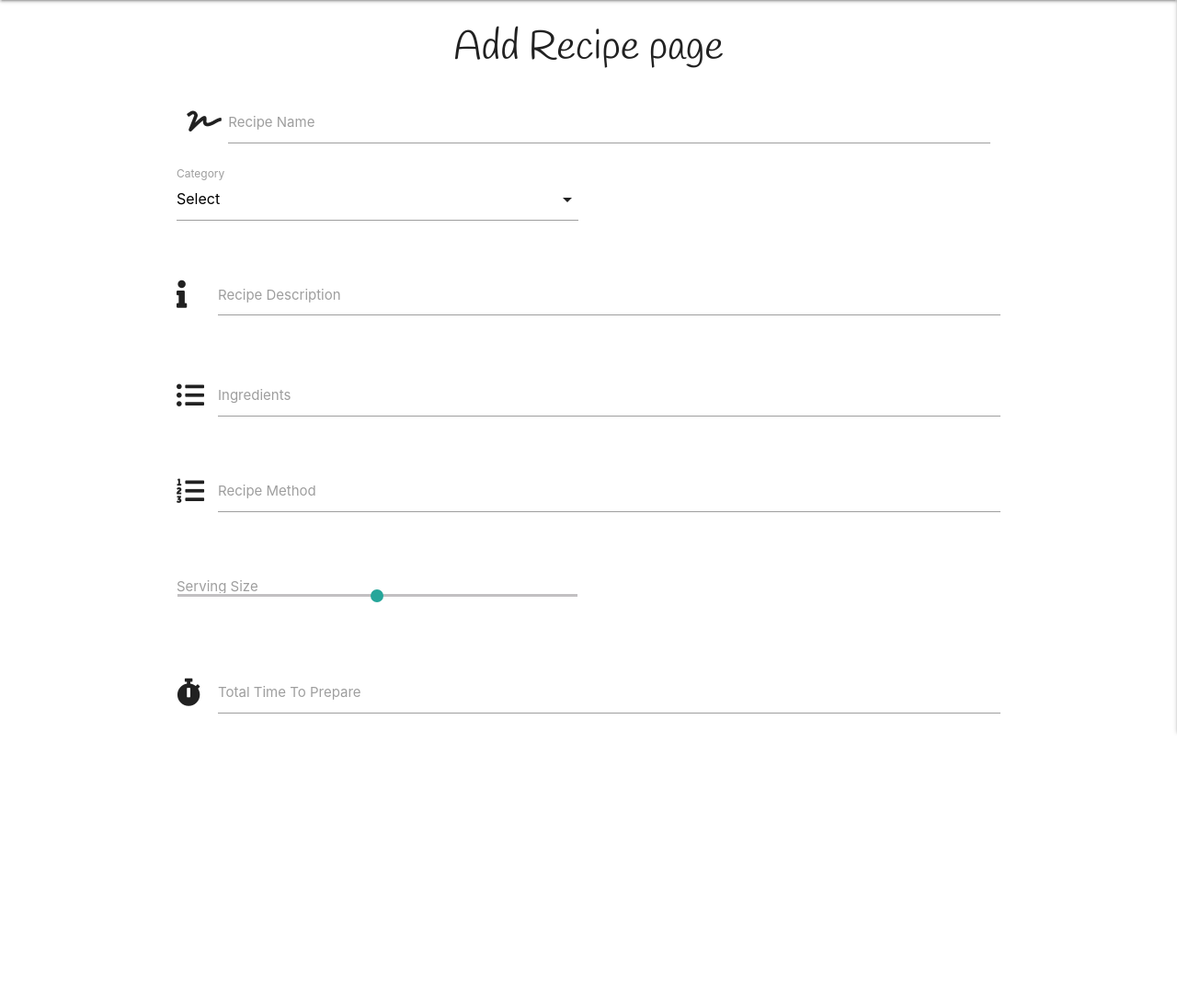
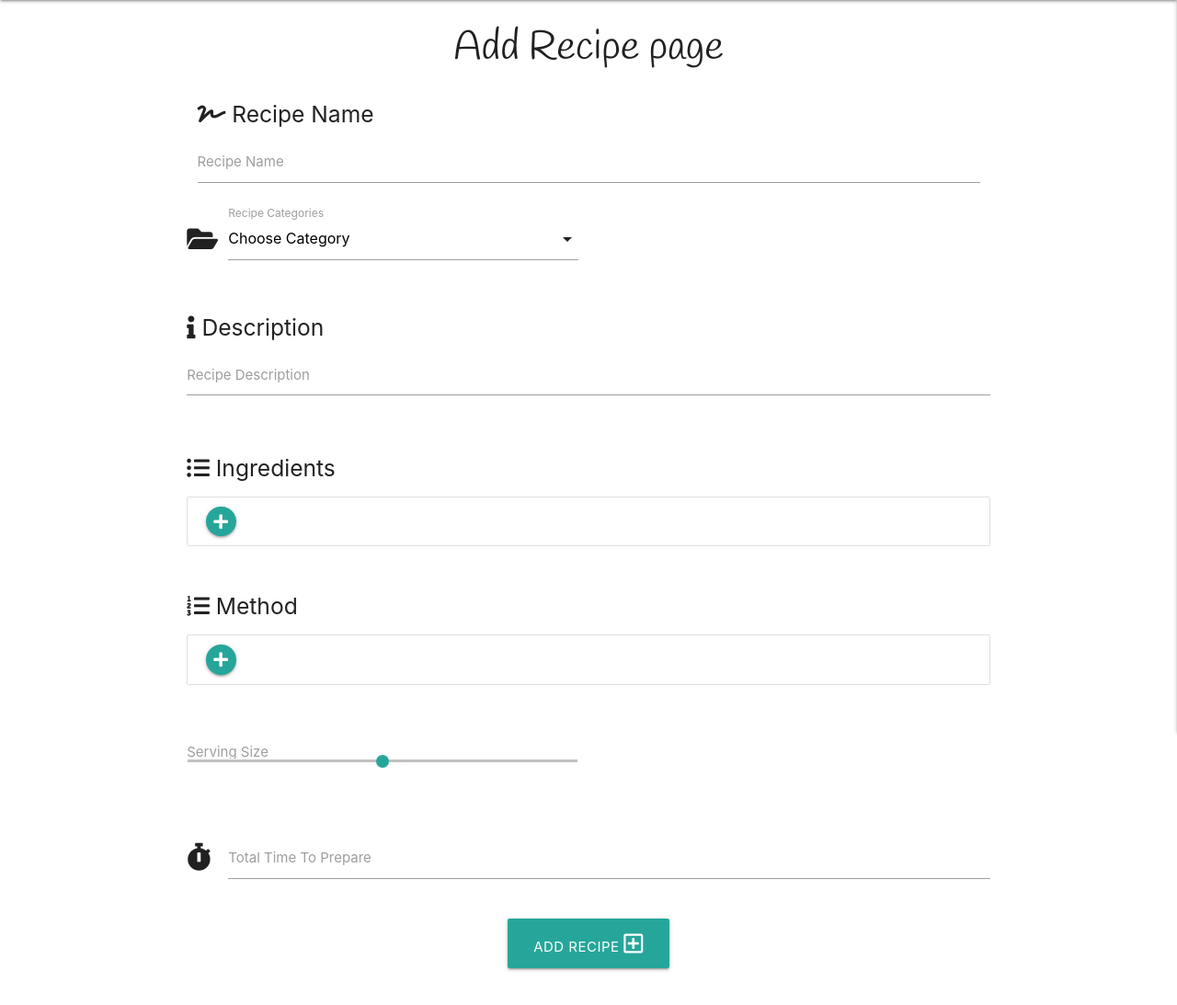
Before and after one commit to Dgoodwin92/eat-well, a Flask app: page /add_recipe in a window 1280 px wide. Shown: the part 64-1157 px from the top of the page at 92% size. Before the commit the page ends 862 px from the top, so only its background shows below. Run offline with Flask 2, Linux system fonts and the light colour scheme; data that the repository does not hold is empty; some libraries are stand-ins or nearby versions.

Commit message:
Submit function working for adding new recipe

```diff
--- a/app.py
+++ b/app.py
@@ -98,9 +98,23 @@ def logout():
     return redirect(url_for("login"))
 
 
-@app.route("/add_recipe")
+@app.route("/add_recipe", methods=["GET", "POST"])
 def add_recipe():
-    return render_template("add-recipe.html")
+    if request.method == "POST":
+        task = {
+            "recipe_name": request.form.get("recipe_name"),
+            "category_name": request.form.get("category_name"),
+            "recipe_description": request.form.get("recipe_description"),
+            "ingredient_list": request.form.get("ingredient_list"),
+            "recipe_method": request.form.get("recipe_method"),
+            "serving_size": request.form.get("serving_size"),
+            "total_time":request.form.get("total_time")
+
+        }
+        mongo.db.recipes.insert_one(task)
+        flash("Recipe Succesfully Added")
+    categories = mongo.db.categories.find().sort("category_name", 1)
+    return render_template("add-recipe.html", categories=categories)
 
 
 if __name__ == "__main__":
--- a/static/js/script.js
+++ b/static/js/script.js
@@ -3,3 +3,40 @@ $(document).ready(function(){
     $('.materialboxed').materialbox();
     $('select').formSelect();
   });
+
+$('#ingredients .add-ingredient-list-item').click(function (event) {
+  let IngredientItem = `<li class="collection-item">
+                                <div class="input-field">
+                                    <input name="ingredients" type="text" maxlength="100" pattern="^[A-Za-z0-9 ]*[A-Za-z0-9][A-Za-z0-9 ]*$" required>
+                                    <label for="ingredients">Ingredient</label>
+                                </div>
+                                <a class="remove-list-item">
+                                    <i class="fas fa-times"></i>
+                                    <span class="sr-only">Remove Ingredient</span>
+                                </a>
+                            </li>`;
+  $(this).parent().before(IngredientItem);
+});
+
+$('#ingredients').on("click", ".remove-list-item", function (event) {
+  $(this).parent().remove();
+});
+
+$('#method_step .add-method-step-item').click(function (event) {
+  let methodStep = `<li class="collection-item">
+                          <a class="remove-list-item">
+                              <i class="fas fa-times"></i>
+                              <span class="sr-only">Remove Method Step</span>
+                          </a>
+                          <div class="input-field">
+                          <textarea name="method_step" class="materialize-textarea" required></textarea>
+                          <label for="method_step">Step Description</label>
+                          </div>
+                      </li>`;
+  $(this).parent().before(methodStep);
+});
+
+// Remove Method step item on click
+$('#method_step').on("click", ".remove-list-item", function (event) {
+  $(this).parent().remove();
+});
--- a/templates/add-recipe.html
+++ b/templates/add-recipe.html
@@ -4,47 +4,73 @@
 
 
 <div class="row">
-    <form class="col s12" method="POST" action="">
-        <div class="row">
-            <div class="input-field col s12">
-                <i class="fas fa-signature prefix"></i>
+    <form class="col s12" method="POST" action="{{ url_for('add_task') }}">
+        <!--Recipe Name-->
+        <div class="col s12">
+            <h5><i class="fas fa-signature prefix"></i> Recipe Name</h5>
+            <div class="input-field">
                 <input id="recipe_name" name="recipe_name" minlength="5" maxlength="50" type="text" class="validate"
                     required>
                 <label for="recipe_name">Recipe Name</label>
             </div>
+        </div>
+        <!--Recipe Category Selected-->
         <div class="row">
             <div class="input-field col s6">
+                <div class="i fas fa-folder-open prefix"></div>
                 <select id="category_name" name="category_name" class="validate" required>
-                        <option value="" disabled selected>Select</option>
+                    <option value="" disabled selected>Choose Category</option>
                     {% for category in categories %}
-                        <option value="{{ category.category_name }}">{{ category.category_name }}</option>
+                    <option value="{{ category.category_name}}">{{ category.category_name }}</option>
                     {% endfor %}
                 </select>
-                    <label for="category_name">Category</label>
+                <label for="category_name">Recipe Categories</label>
             </div>
         </div>
+        <!--Recipe Description-->
         <div class="row">
-                <div class="input-field col s12">
-                    <i class="fas fa-info prefix"></i>
+            <div class="col s12">
+                <h5><i class="fas fa-info prefix"></i> Description</h5>
+                <div class="input-field">
                     <textarea id="recipe_description" name="recipe_description" minlength="5" maxlength="200"
                         class="materialize-textarea validate" required></textarea>
                     <label for="recipe_description">Recipe Description</label>
                 </div>
             </div>
+        </div>
+        <!--Add Ingredients-->
         <div class="row">
-                <div class="input-field col s12">
-                    <i class="fas fa-list-ul prefix"></i>
-                    <input id="ingredient_list" name="ingredient_list" type="text" class="validate" required>
-                    <label for="ingredient_list">Ingredients</label>
+            <div class="col s12">
+                <h5><i class="fas fa-list-ul prefix"></i> Ingredients</h5>
+            </div>
+            <div class="col s12">
+                <ul id="ingredient_list" class="collection validate">
+                    <li class="collection-item">
+                        <a class="btn-floating btn-small waves-effect waves-light add-ingredient-list-item">
+                            <i class="fas fa-plus"></i>
+                            <span class="sr-only">Add Ingredient</span>
+                        </a>
+                    </li>
+                </ul>
             </div>
         </div>
+        <!--Add Method-->
         <div class="row">
-                <div class="input-field col s12">
-                    <i class="fas fa-list-ol prefix"></i>
-                    <input id="recipe_method" name="recipe_method" type="text" class="validate" required>
-                    <label for="recipe_method">Recipe Method</label>
+            <div class="col s12">
+                <h5><i class="fas fa-list-ol prefix"></i> Method</h5>
+            </div>
+            <div class="col s12">
+                <ul id="recipe_method" class="collection validate">
+                    <li class="collection-item">
+                        <a class="btn-floating btn-small waves-effect waves-light add-method-step-item">
+                            <i class="fas fa-plus"></i>
+                            <span class="sr-only">Add Method Step</span>
+                        </a>
+                    </li>
+                </ul>
             </div>
         </div>
+        <!--Serving Size-->
         <div class="row">
             <div class="input-field col s6">
                 <label for="serving_size">Serving Size</label>
@@ -53,6 +79,7 @@
                 </p>
             </div>
         </div>
+        <!--Total Time-->
         <div class="row">
             <div class="input-field col s12">
                 <i class="fas fa-stopwatch prefix"></i>
@@ -60,6 +87,13 @@
                 <label for="total_time">Total Time To Prepare</label>
             </div>
         </div>
+        <!--Submit Button-->
+        <div class="row">
+            <div class="col s12 center-align">
+                <button type="submit" class="btn-large waves-effect waves-red">
+                    Add Recipe <i class="far fa-plus-square"></i></button>
+            </div>
+        </div>
 </div>
 </form>
 </div>
```
Lines whose indentation alone changed are shown as unchanged.
